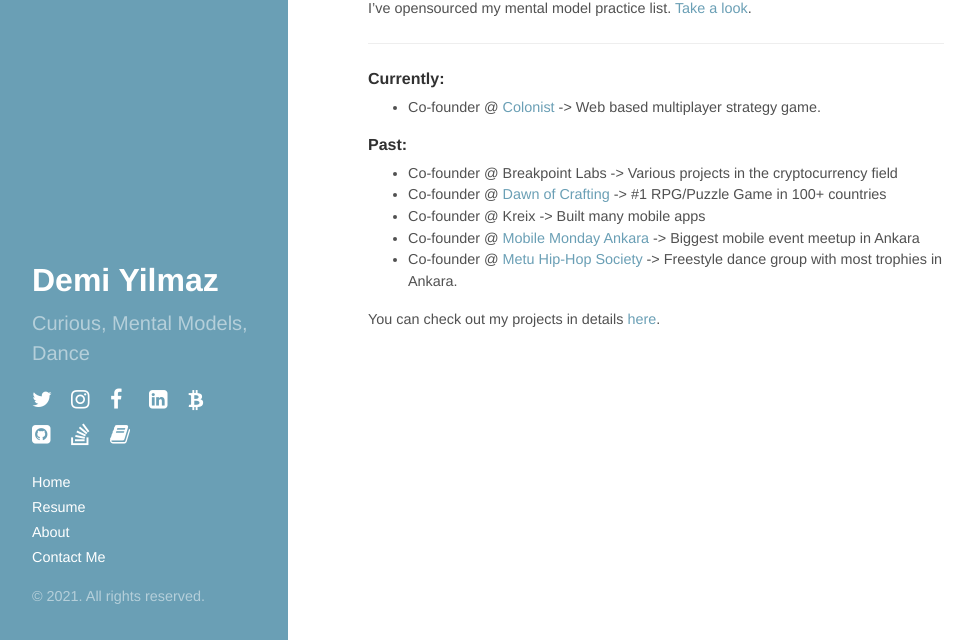
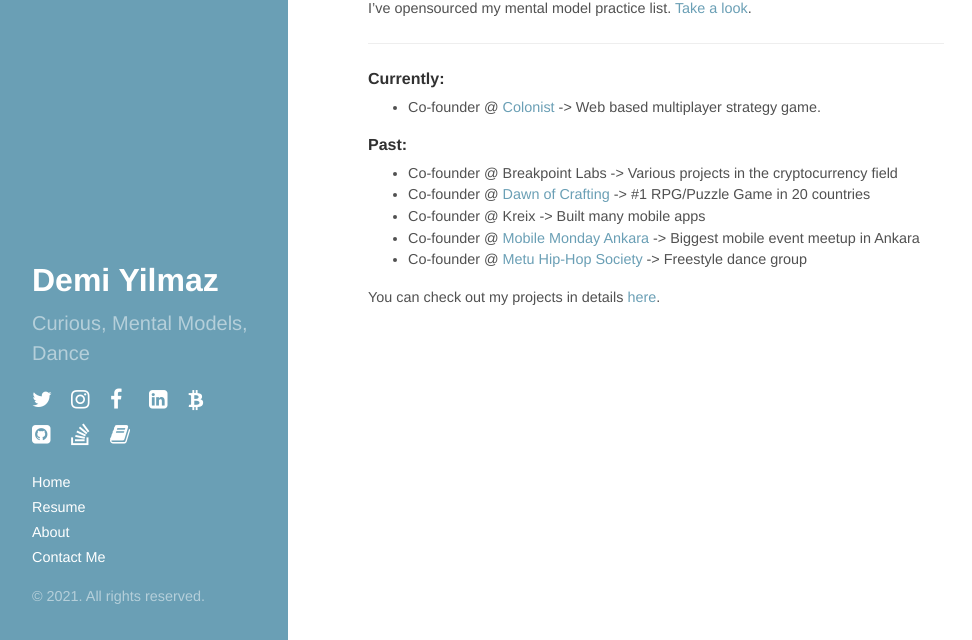
Before and after one commit to demiculus/demiculus.github.io, a Jekyll site: the page built from index.md, in a window 1280 px wide, cut to the strip 260-900 px from the top of the page. Shown: the whole strip, without its empty margins (0-972 px from the left). Built offline with Jekyll 4.4.1, drawn with Linux system fonts in a browser that asks for light colours; nearby versions of some CDN libraries.

```diff
--- a/index.md
+++ b/index.md
@@ -24,10 +24,10 @@ I've opensourced my mental model practice list. [Take a look](https://mmpractice
 #### Past:
 
 - Co-founder @ Breakpoint Labs -> Various projects in the cryptocurrency field
-- Co-founder @ [Dawn of Crafting](http://www.dawnofcrafting.com/) -> #1 RPG/Puzzle Game in 100+ countries
+- Co-founder @ [Dawn of Crafting](http://www.dawnofcrafting.com/) -> #1 RPG/Puzzle Game in 20 countries
 - Co-founder @ Kreix -> Built many mobile apps
 - Co-founder @ [Mobile Monday Ankara](https://www.meetup.com/MobileMondayAnkara) -> Biggest mobile event meetup in Ankara
-- Co-founder @ [Metu Hip-Hop Society](https://www.instagram.com/odtuhiphop/) -> Freestyle dance group with most trophies in Ankara.
+- Co-founder @ [Metu Hip-Hop Society](https://www.instagram.com/odtuhiphop/) -> Freestyle dance group
 
 You can check out my projects in details [here](/about).
 
```
Also changed, not shown: about.md (+2 -1 lines), img/doge.png (added).
